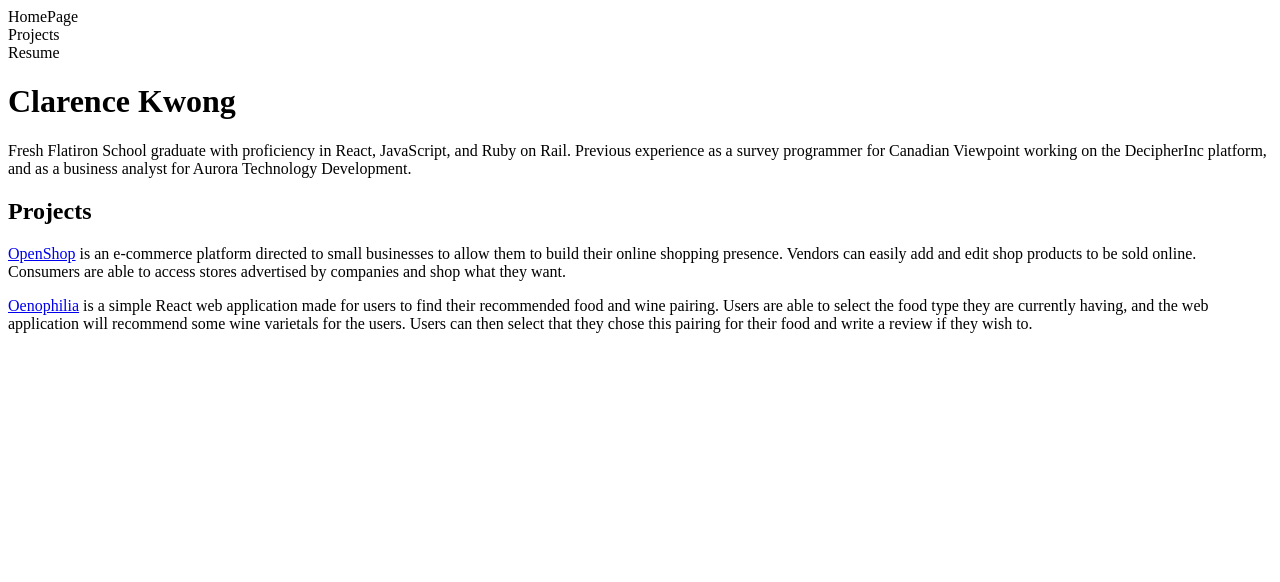
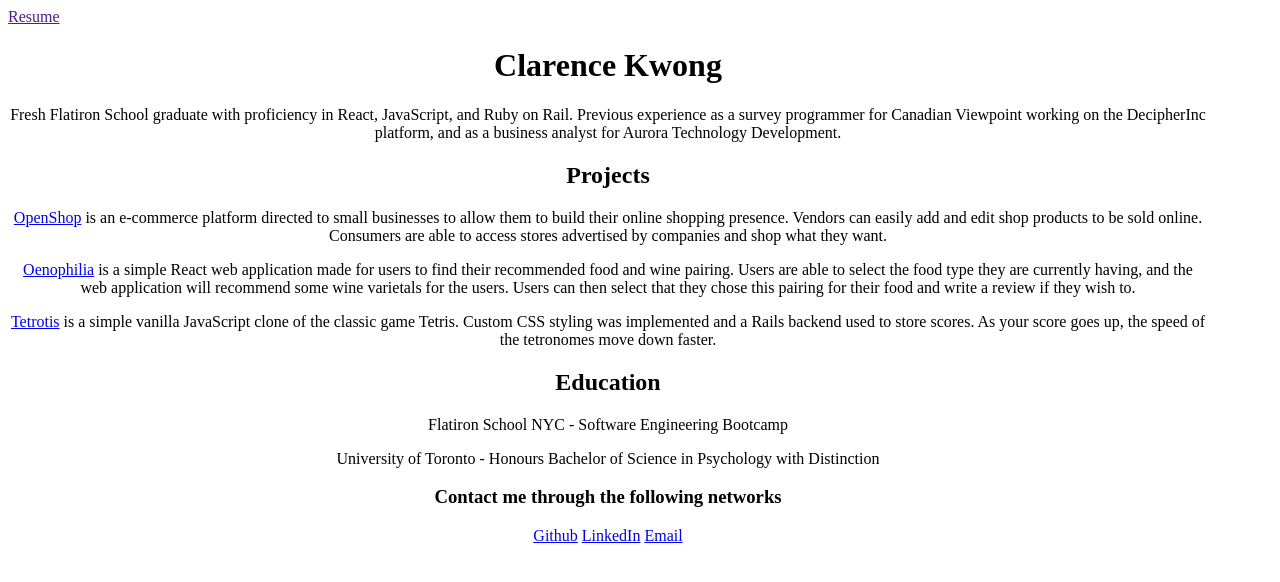
Before and after one commit to clarencekwong/clarencekwong.github.io, a plain HTML site: page index.html in a window 1280 px wide. Drawn offline with Linux system fonts and the light colour scheme.

Commit message:
additional updates to website, started styling

```diff
--- a/css/style.css
+++ b/css/style.css
@@ -0,0 +1,6 @@
+main, section {
+  max-width: 1200px;
+  width:100%;
+  text-align: center;
+  vertical-align: middle;
+}
--- a/index.html
+++ b/index.html
@@ -7,25 +7,31 @@
 	<body>
     <header>
       <nav>
-        <div class="">
-          HomePage
-        </div>
-        <div class="">
-          Projects
-        </div>
-        <div class="">
+        <a href="">
           Resume
-        </div>
+        </a>
       </nav>
     </header>
 	 	<main>
      	<h1>Clarence Kwong</h1>
       <p>Fresh Flatiron School graduate with proficiency in React, JavaScript, and Ruby on Rail. Previous experience as a survey programmer for Canadian Viewpoint working on the DecipherInc platform, and as a business analyst for Aurora Technology Development.</p>
+      <section>
+        <h2>Projects</h2>
+        <p><a href="https://fs-openshop-prod.herokuapp.com/">OpenShop</a> is an e-commerce platform directed to small businesses to allow them to build their online shopping presence. Vendors can easily add and edit shop products to be sold online. Consumers are able to access stores advertised by companies and shop what they want.</p>
+        <p><a href="https://github.com/clarencekwong/oenophilia-fe">Oenophilia</a> is a simple React web application made for users to find their recommended food and wine pairing. Users are able to select the food type they are currently having, and the web application will recommend some wine varietals for the users. Users can then select that they chose this pairing for their food and write a review if they wish to.</p>
+        <p><a href="https://github.com/clarencekwong/Tetrotis">Tetrotis</a> is a simple vanilla JavaScript clone of the classic game Tetris. Custom CSS styling was implemented and a Rails backend used to store scores. As your score goes up, the speed of the tetronomes move down faster.
+      </section>
+      <section>
+        <h2>Education</h2>
+        <p>Flatiron School NYC - Software Engineering Bootcamp</p>
+        <p>University of Toronto - Honours Bachelor of Science in Psychology with Distinction</p>
+      </section>
+      <section>
+        <h3>Contact me through the following networks</h3>
+        <a href="https://github.com/clarencekwong" title="Check my github">Github</a>
+        <a href="https://www.linkedin.com/in/kwongclarence/" title="Add me to your LinkedIn">LinkedIn</a>
+        <a href="mailto:clarencekwong7@gmail.com?Subject=Hey%20Clarence" title="Email me"target="_top">Email</a>
+      </section>
     </main>
-    <section>
-      <h2>Projects</h2>
-      <p><a href="https://fs-openshop-prod.herokuapp.com/">OpenShop</a> is an e-commerce platform directed to small businesses to allow them to build their online shopping presence. Vendors can easily add and edit shop products to be sold online. Consumers are able to access stores advertised by companies and shop what they want.</p>
-      <p><a href="https://github.com/clarencekwong/oenophilia-fe">Oenophilia</a> is a simple React web application made for users to find their recommended food and wine pairing. Users are able to select the food type they are currently having, and the web application will recommend some wine varietals for the users. Users can then select that they chose this pairing for their food and write a review if they wish to.</p>
-    </section>
 	</body>
 </html>
```
